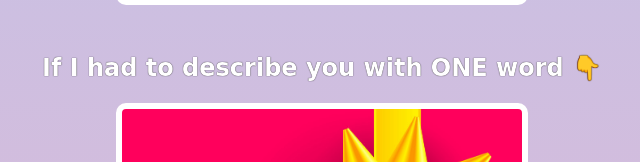
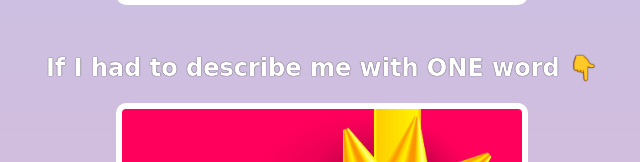
Before and after one commit to cheesebacon/birthday-site, a website built with Vite: page index.html in a window 1280 px wide. Shown: the part 1378-1540 px from the top of the page, 318-958 px from the left. Built offline with nearby package versions, Linux system fonts and the light colour scheme; a web font is replaced by a local one.

Commit message:
Update index.html

```diff
--- a/index.html
+++ b/index.html
@@ -25,7 +25,7 @@
         </div>
 
         <div class="gift-section">
-            <h2 class="gift-title">If I had to describe you with ONE word 👇</h2>
+            <h2 class="gift-title">If I had to describe me with ONE word 👇</h2>
             <div class="gift-img" id="gift-img-genius"></div>
         </div>
 
```
